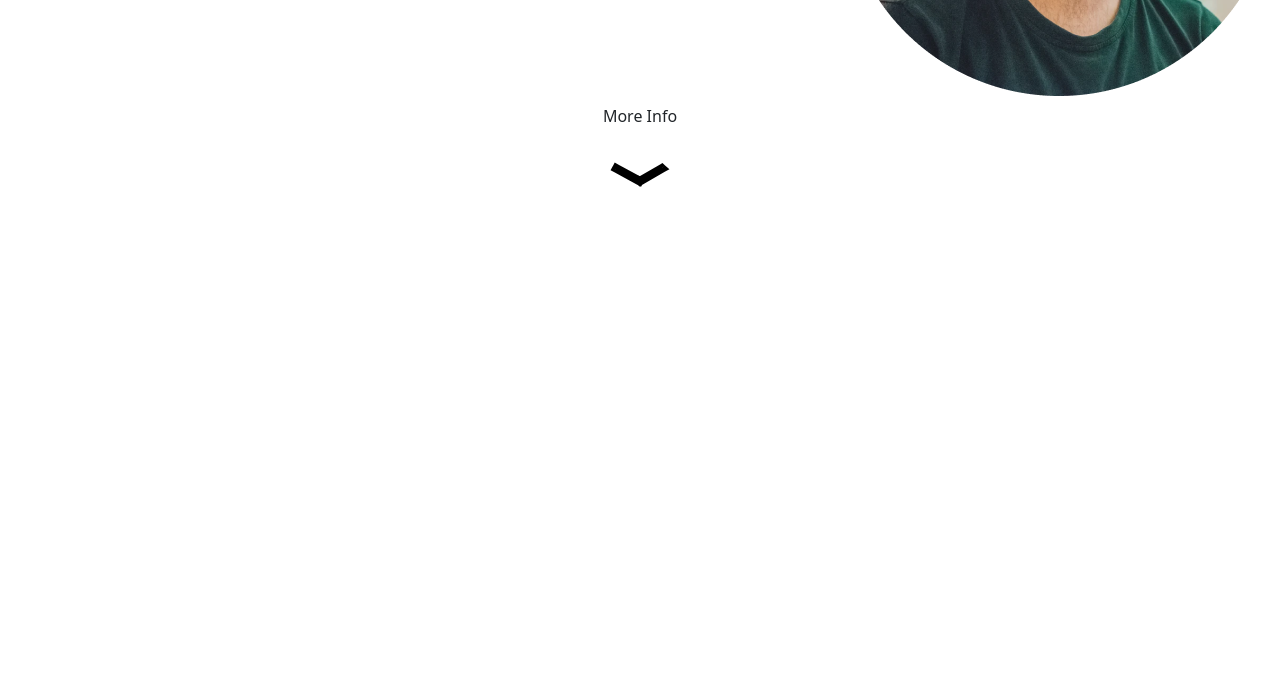
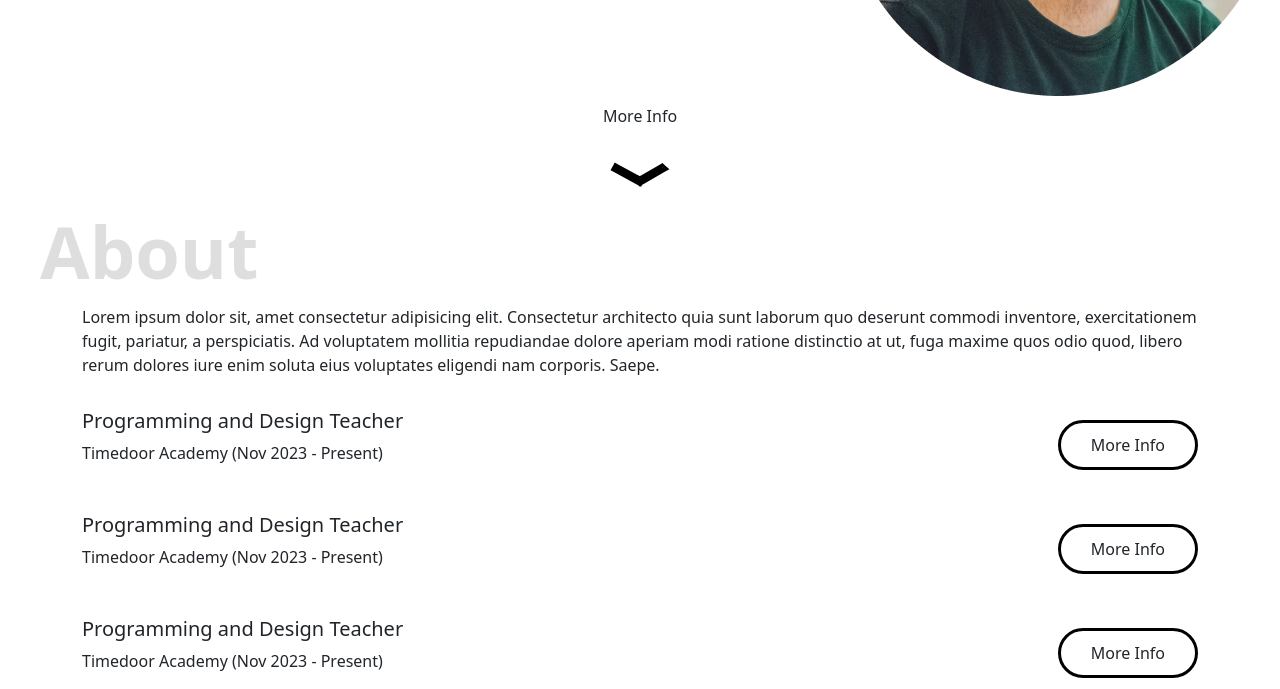
Before and after one commit to erraffadillaa/Portfolio-Erra-Faninditya-Fadilla, a plain HTML site: page index.html in a window 1280 px wide. Shown: the part 528-1217 px from the top of the page. Before the commit the page ends 800 px from the top, so only its background shows below. Drawn offline with nearby package versions, Linux system fonts and the light colour scheme.

Commit message:
add about

```diff
--- a/index.html
+++ b/index.html
@@ -79,10 +79,13 @@
         <div class="col-8">
           <h3 class="fw-semibold">Hello Folks!</h3>
           <h1 class="fw-bold">I am Erra Faninditya Fadilla Usmanto</h1>
-          <p>
-            I'm passionate about UI/UX design and front-end development.
-          </p>
-          <a class="btn button" href="images/potrait.png" download>Resume</a>
+          <p>I'm passionate about UI/UX design and front-end development.</p>
+          <a
+            class="btn button"
+            href="images/potrait.png"
+            download
+            >Resume</a
+          >
         </div>
         <div class="col-4">
           <img
@@ -91,8 +94,75 @@
         </div>
       </div>
       <div class="arrow w-100 d-flex align-items-center flex-column mt-2">
-        <a class="text-decoration-none text-dark pb-4" href="#about">More Info</a>
-        <img id="arrow" src="images/arrow.svg" alt="arrow icon">
+        <a
+          class="text-decoration-none text-dark pb-4"
+          href="#about"
+          >More Info</a
+        >
+        <img
+          id="arrow"
+          src="images/arrow.svg"
+          alt="arrow icon" />
+      </div>
+    </section>
+
+    <section
+      id="about"
+      class="about container">
+      <p>
+        Lorem ipsum dolor sit, amet consectetur adipisicing elit. Consectetur
+        architecto quia sunt laborum quo deserunt commodi inventore,
+        exercitationem fugit, pariatur, a perspiciatis. Ad voluptatem mollitia
+        repudiandae dolore aperiam modi ratione distinctio at ut, fuga maxime
+        quos odio quod, libero rerum dolores iure enim soluta eius voluptates
+        eligendi nam corporis. Saepe.
+      </p>
+      <div class="about-exp">
+        <div class="about-exp-item">
+          <div class="about-exp-item-header">
+            <div>
+              <h5>Programming and Design Teacher</h5>
+              <p>Timedoor Academy (Nov 2023 - Present)</p>
+            </div>
+            <button class="btn button" onclick="toggleDetail(event)">More Info</button>
+          </div>
+          <p class="about-exp-item-detail">
+            Lorem ipsum dolor, sit amet consectetur adipisicing elit.
+            Consequuntur ab cumque quae soluta! Nobis facilis delectus nam qui
+            tenetur! Eligendi ipsum adipisci, voluptatibus dignissimos rem
+            inventore nostrum neque nulla voluptatem?
+          </p>
+        </div>
+        <div class="about-exp-item">
+          <div class="about-exp-item-header">
+            <div>
+              <h5>Programming and Design Teacher</h5>
+              <p>Timedoor Academy (Nov 2023 - Present)</p>
+            </div>
+            <button class="btn button" onclick="toggleDetail(event)">More Info</button>
+          </div>
+          <p class="about-exp-item-detail" >
+            Lorem ipsum dolor, sit amet consectetur adipisicing elit.
+            Consequuntur ab cumque quae soluta! Nobis facilis delectus nam qui
+            tenetur! Eligendi ipsum adipisci, voluptatibus dignissimos rem
+            inventore nostrum neque nulla voluptatem?
+          </p>
+        </div>
+        <div class="about-exp-item">
+          <div class="about-exp-item-header">
+            <div>
+              <h5>Programming and Design Teacher</h5>
+              <p>Timedoor Academy (Nov 2023 - Present)</p>
+            </div>
+            <button class="btn button" onclick="toggleDetail(event)">More Info</button>
+          </div>
+          <p class="about-exp-item-detail" >
+            Lorem ipsum dolor, sit amet consectetur adipisicing elit.
+            Consequuntur ab cumque quae soluta! Nobis facilis delectus nam qui
+            tenetur! Eligendi ipsum adipisci, voluptatibus dignissimos rem
+            inventore nostrum neque nulla voluptatem?
+          </p>
+        </div>
       </div>
     </section>
 
--- a/main.js
+++ b/main.js
@@ -0,0 +1,15 @@
+function toggleDetail(e) {
+    const target = $(e.target)
+
+    if($(target).hasClass("active")) {
+        $(target).html("More Info").removeClass("active")
+    } else {
+        $(target).html("Less info").addClass("active")
+    }
+
+    const item = $(target).parents(".about-exp-item")
+    const detail = $(item).children(".about-exp-item-detail")
+
+    $(detail).slideToggle()
+
+}
--- a/style.css
+++ b/style.css
@@ -1,5 +1,18 @@
 section {
     padding-top: 128px;
+    position: relative;
+}
+
+section::before {
+    z-index: -1;
+    content: '';
+    font-size: 72px;
+    color: gray;
+    opacity: 0.25;
+    position: absolute;
+    font-weight: 600;
+    top: 20px;
+    left: -30px;
 }
 
 .btn.button {
@@ -8,7 +21,7 @@ section {
     padding: 10px 30px;
 }
 
-.btn.button:hover {
+.btn.button:hover, .btn.button.active {
     border: 3px solid black;
     background-color: black;
     color: white;
@@ -27,6 +40,24 @@ section {
     animation: 2s upDown infinite;
 }
 
+.about::before {
+    content: 'About';
+}
+
+.about-exp-item {
+    margin-top: 32px;
+}
+
+.about-exp-item-header {
+    display: flex;
+    align-items: center;
+    justify-content: space-between;
+}
+
+.about-exp-item-detail {
+    display: none;
+}
+
 @keyframes upDown {
     0% {
         transform: translateY(0)
```
